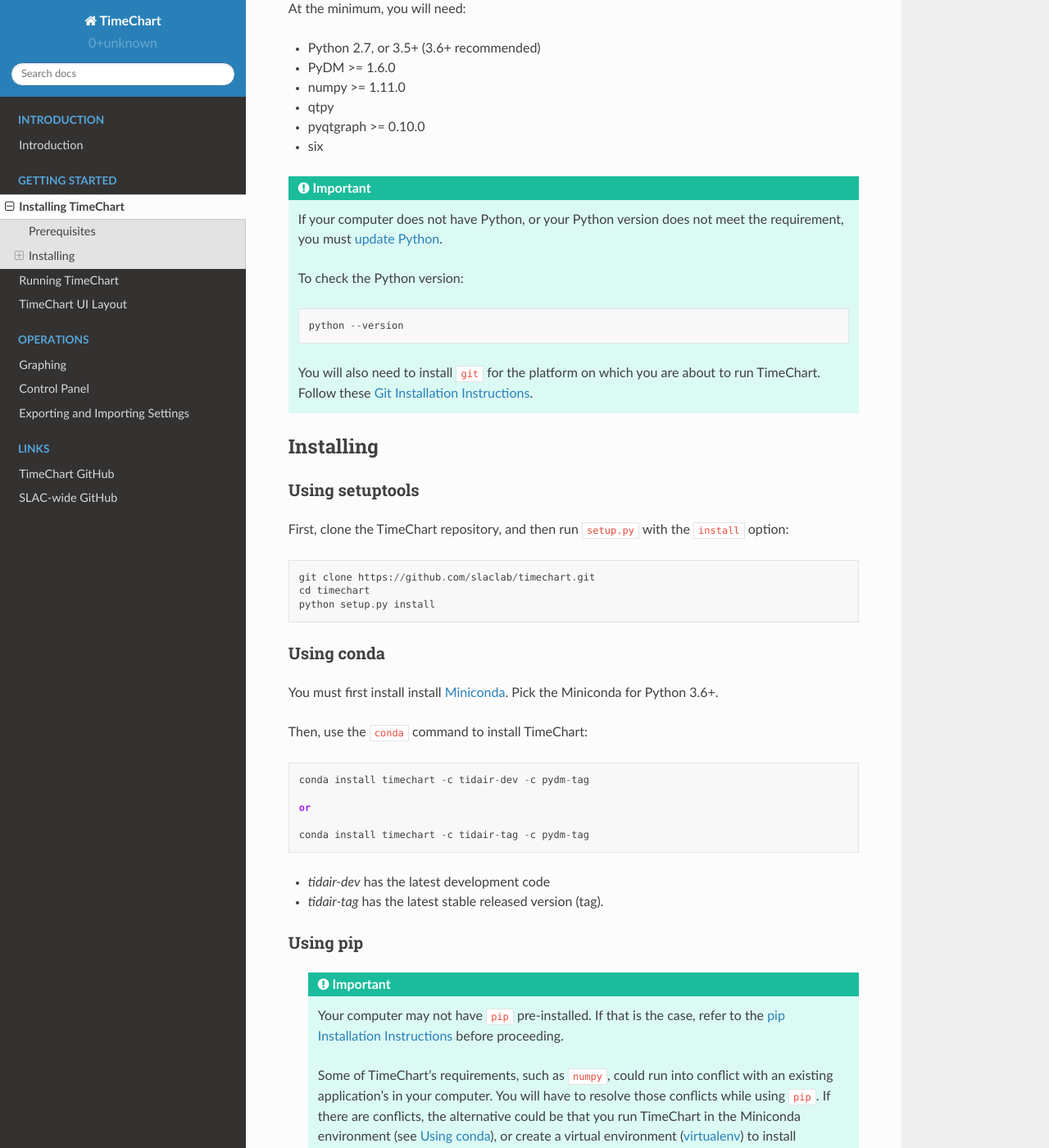
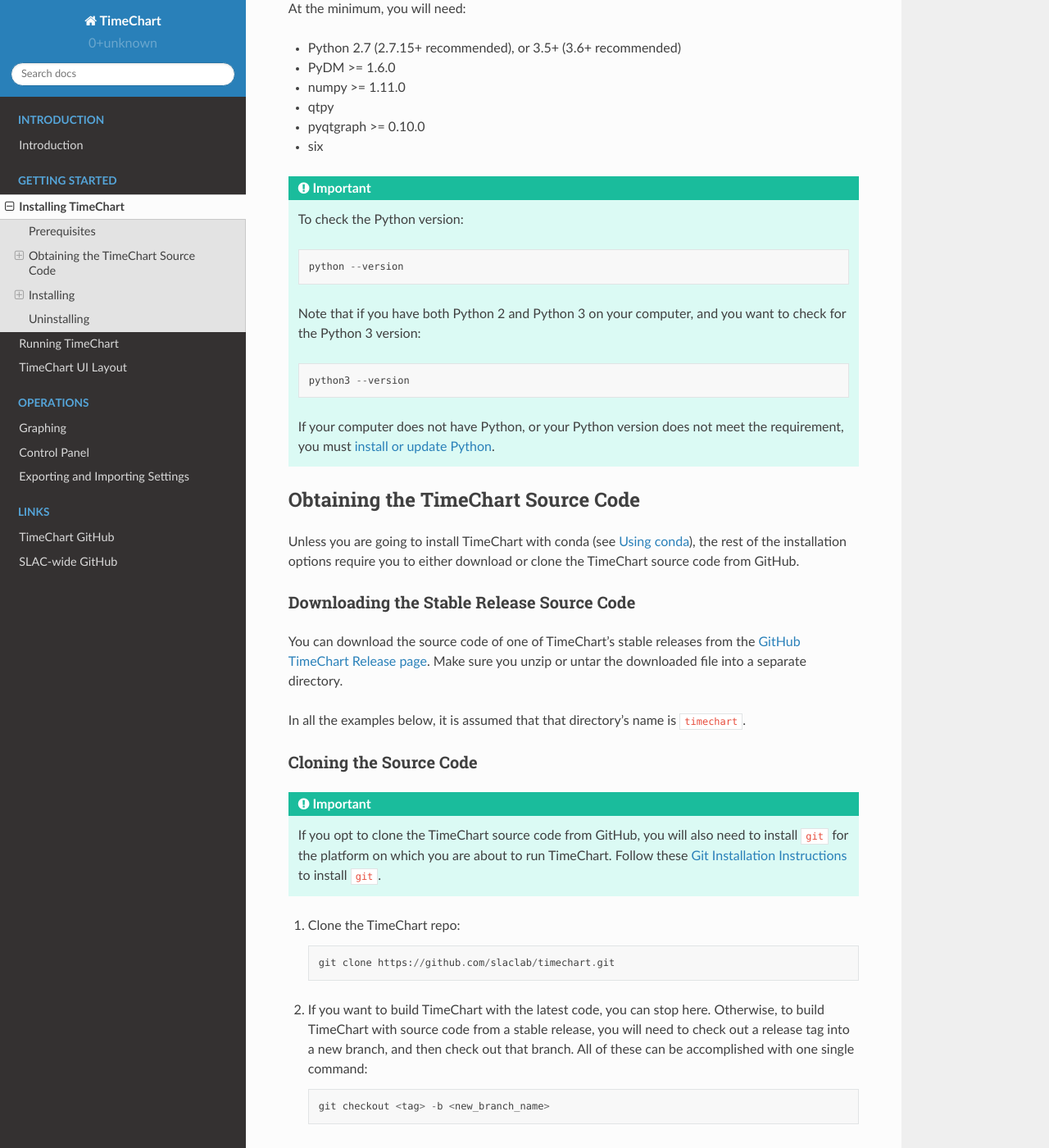
Before and after one commit to slaclab/timechart, a Sphinx documentation site: the page built from docs/source/installing.rst, in a window 1280 px wide and 1400 px high, scrolled down 217 px. Shown: the whole window at 82% size. Built offline with Sphinx 7.4.7 and the Read the Docs theme 2.0.0, drawn with Linux system fonts in a browser that asks for light colours; formulas are drawn with MathJax 3; some of the changed text lies outside the part shown.

Commit message:
DOC: Add more instructions for a user's environment that has both Python 2 and Python 3. DOC: Add instructions for the user to obtain a tagged/stable release source code. DOC: Add instructions for uninstalling TimeChart.

```diff
--- a/docs/source/installing.rst
+++ b/docs/source/installing.rst
@@ -1,7 +1,6 @@
 =====================
 Installing TimeChart
 =====================
-
 
 .. _prerequisites:
 
@@ -11,7 +10,7 @@
 
 At the minimum, you will need:
 
-* Python 2.7, or 3.5+ (3.6+ recommended)
+* Python 2.7 (2.7.15+ recommended), or 3.5+ (3.6+ recommended)
 * PyDM >= 1.6.0
 * numpy >= 1.11.0
 * qtpy
@@ -20,15 +19,62 @@
 
 .. important::
 
-    If your computer does not have Python, or your Python version does not meet the requirement, you
-    must `update Python <https://www.python.org/downloads/>`_.
-
     To check the Python version::
 
         python --version
 
-    You will also need to install ``git`` for the platform on which you are about to run TimeChart. Follow these
-    `Git Installation Instructions <https://git-scm.com/book/en/v2/Getting-Started-Installing-Git>`_.
+    Note that if you have both Python 2 and Python 3 on your computer, and you want to check for the Python 3 version::
+
+        python3 --version
+
+    If your computer does not have Python, or your Python version does not meet the requirement, you
+    must `install or update Python <https://www.python.org/downloads/>`_.
+
+
+.. _obtain the TimeChart source code:
+
+************************************
+Obtaining the TimeChart Source Code
+************************************
+
+Unless you are going to install TimeChart with conda (see :ref:`using conda`), the rest of the installation options
+require you to either download or clone the TimeChart source code from GitHub.
+
+
+Downloading the Stable Release Source Code
+===========================================
+
+You can download the source code of one of TimeChart's stable releases from the `GitHub TimeChart Release page
+<https://github.com/slaclab/timechart/releases>`_. Make sure you unzip or untar the downloaded file into a separate
+directory.
+
+In all the examples below, it is assumed that that directory's name is ``timechart``.
+
+
+Cloning the Source Code
+========================
+
+.. important::
+    If you opt to clone the TimeChart source code from GitHub, you will also need to install ``git`` for the
+    platform on which you are about to run TimeChart. Follow these
+    `Git Installation Instructions <https://git-scm.com/book/en/v2/Getting-Started-Installing-Git>`_ to install ``git``.
+
+#. Clone the TimeChart repo::
+
+    git clone https://github.com/slaclab/timechart.git
+
+#. If you want to build TimeChart with the latest code, you can stop here. Otherwise, to build TimeChart with source
+   code from a stable release, you will need to check out a release tag into a new branch, and then check out that
+   branch. All of these can be accomplished with one single command::
+
+    git checkout <tag> -b <new_branch_name>
+
+For example, if you want to build TimeChart with the stable release
+`v1.2.1 <https://github.com/slaclab/timechart/releases/tag/v1.2.1>`_, use this command::
+
+    git checkout v1.2.1 -b my_release_branch
+
+Now, you can proceed to installing TimeChart.
 
 
 ***********
@@ -39,20 +85,26 @@
 
 Using setuptools
 =================
-First, clone the TimeChart repository, and then run ``setup.py`` with the ``install`` option::
+#. First, you must perform the steps in :ref:`obtain the TimeChart source code`
+#. Then, run ``setup.py`` with the ``install`` option::
 
-    git clone https://github.com/slaclab/timechart.git
     cd timechart
     python setup.py install
 
 
-.. _conda:
+.. important::
+    If you have both Python 2 and Python 3 installed on your computer, and you want to run TimeChart with Python 3,
+    use the command ``python3 setup.py install`` instead.
+
+
+.. _using conda:
 
 Using conda
 ============
-You must first install install `Miniconda <https://conda.io/miniconda.html>`_. Pick the Miniconda for Python 3.6+.
+You do not have to obtain the TimeChart source code with this installation option.
 
-Then, use the ``conda`` command to install TimeChart::
+#. You must first install `Miniconda <https://conda.io/miniconda.html>`_. Pick the Miniconda for Python 3.6+.
+#. Then, use the ``conda`` command to install TimeChart::
 
     conda install timechart -c tidair-dev -c pydm-tag
 
@@ -73,34 +125,58 @@
 
         Some of TimeChart's requirements, such as ``numpy``, could run into conflict with an existing application's
         in your computer. You will have to resolve those conflicts while using ``pip``. If there are conflicts, the
-        alternative could be that you run TimeChart in the Miniconda environment (see :ref:`conda`), or create a
+        alternative could be that you run TimeChart in the Miniconda environment (see :ref:`Using conda`), or create a
         virtual environment (`virtualenv <https://virtualenv.pypa.io/en/latest/>`_) to install TimeChart in it.
 
-For ``pip`` installation, you must first clone this TimeChart repository, and then run ``pip install``::
+#. First, you must perform the steps in :ref:`obtain the TimeChart source code`
+#. Then, run ``pip install``::
 
-    git clone https://github.com/slaclab/timechart.git
     cd timechart
-    pip install .[all]
+    pip install .
+
+.. important::
+    If you have both Python 2 and Python 3 installed on your computer, and you want to run TimeChart with Python 2,
+    use ``pip install .``. If you want to run TimeChart with Python 3 instead, run the ``pip3 install .`` command.
 
 
 In Development Environment
 ===========================
-For developers, you can install TimeChart in development mode using ``setuptools``::
+For developers, you can install TimeChart in development mode using ``setuptools``.
 
+#. First, you must perform the steps in :ref:`obtain the TimeChart source code`
+#. Then, run ``setup.py`` with the ``develop`` option::
 
-    git clone https://github.com/slaclab/timechart.git
     cd timechart
     python setup.py develop
 
 
-If you want to build an Anaconda package for TimeChart::
+.. important::
+    If you have both Python 2 and Python 3 installed on your computer, and you want to run TimeChart with Python 3,
+    use the command ``python3 setup.py develop`` instead.
 
+If you want to build an Anaconda package for TimeChart:
+
+#. First, you must perform the steps in :ref:`obtain the TimeChart source code`
+#. Next, install `Miniconda <https://conda.io/miniconda.html>`_. Pick the Miniconda build for Python 3.6+.
+#. Finally, issue the following commands::
+
+    cd timechart
     conda install conda-build anaconda-client
     conda update -q conda conda-build
-
-    git clone https://github.com/slaclab/timechart.git
-    cd timechart
-
     conda build -q conda-recipe --python=3.6 --output-folder bld-dir -c conda-forge -c pydm-tag -c conda-forge
 
-Note that you must change the value of the parameter `python=...` to the Python version you are using.
+Note that you must change the value of the parameter ``python=...`` to the Python version you are using.
+
+
+*************
+Uninstalling
+*************
+
+You can uninstall TimeChart by using this command::
+
+    pip uninstall timechart
+
+.. important::
+    If you have both Python 2 and Python 3 installed on your computer, and you want to run TimeChart with Python 2,
+    use ``pip uninstall timechart``. If you want to run TimeChart with Python 3 instead, run the
+    ``pip3 uninstall timechart`` command.
```
